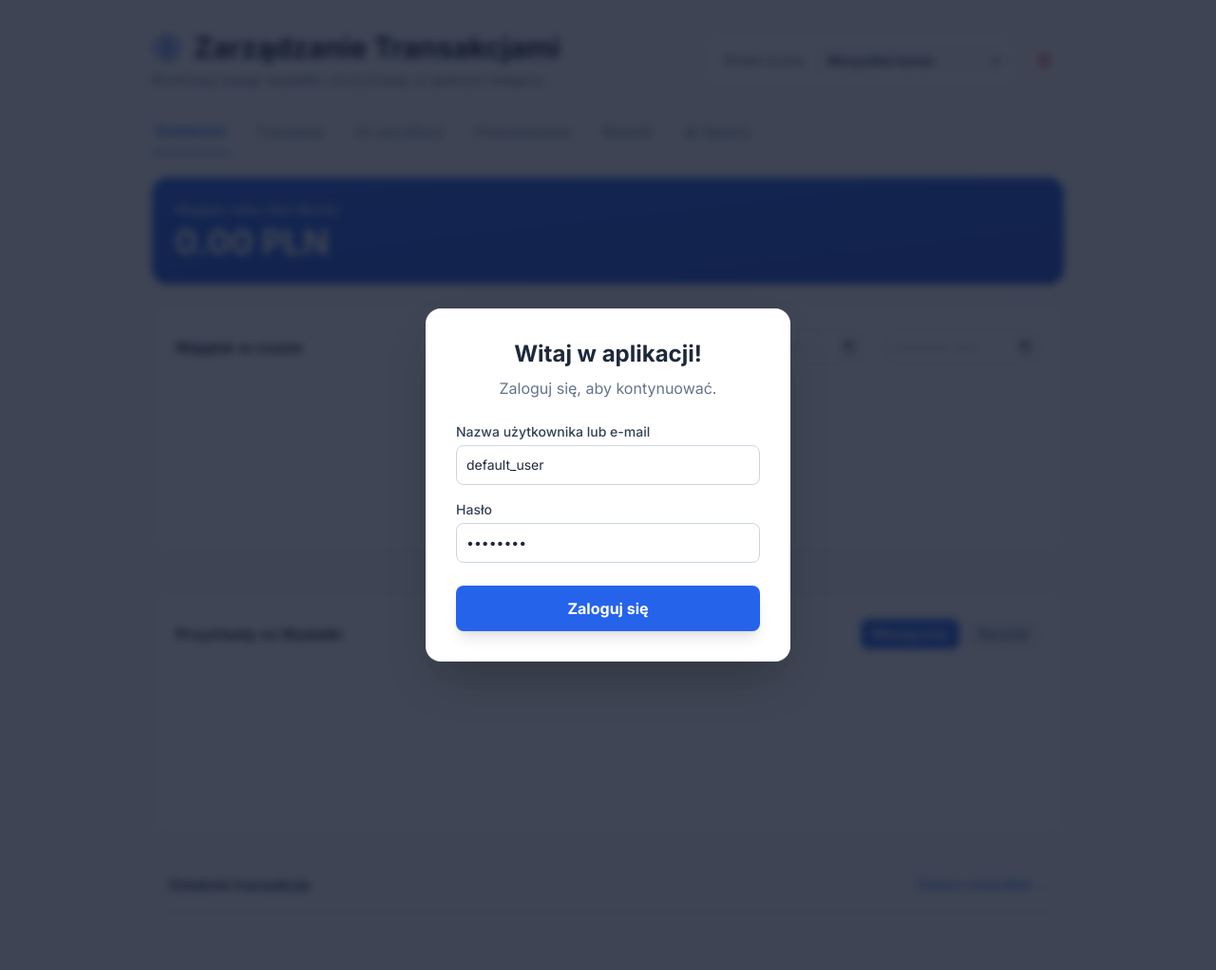
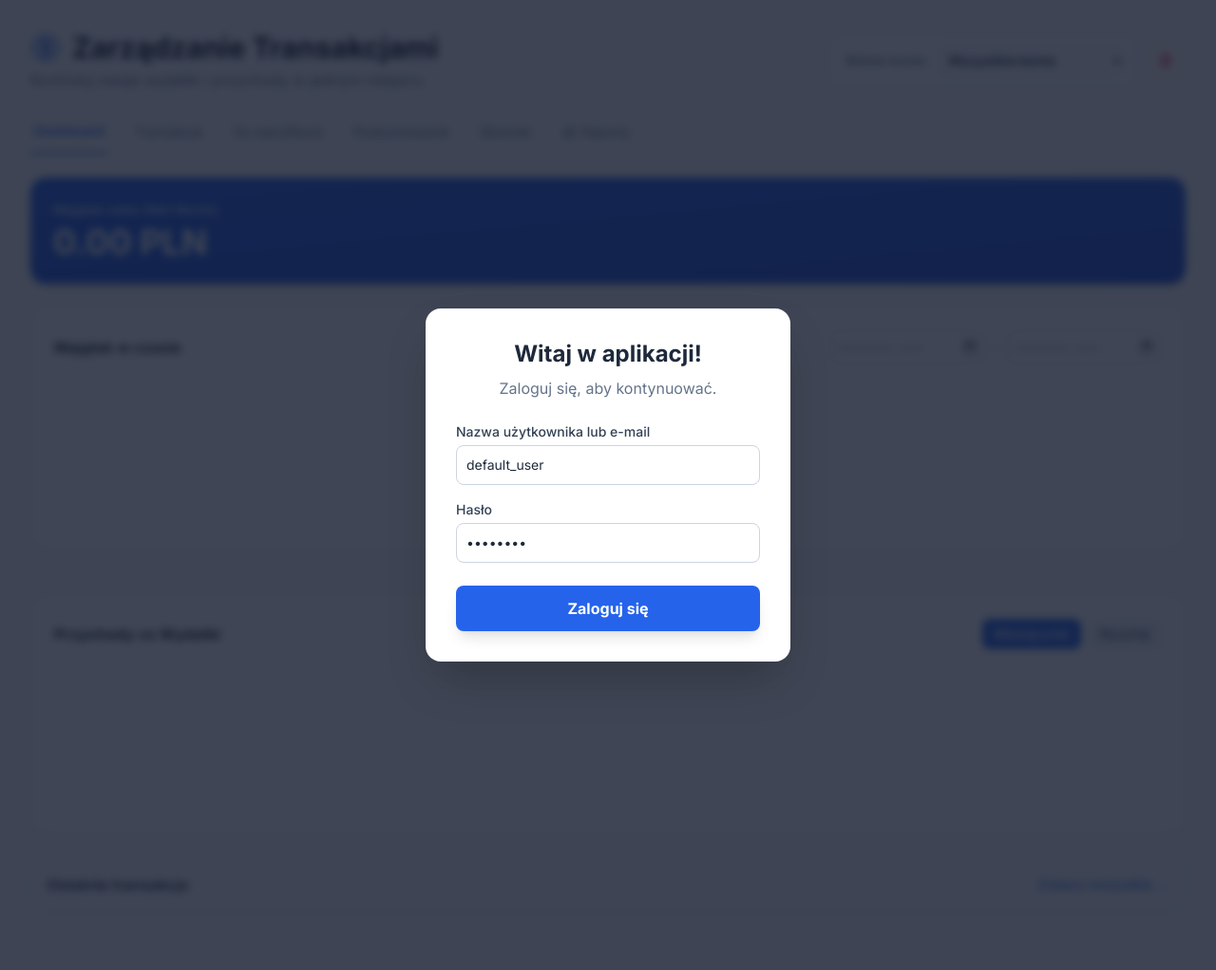
Before and after one commit to jakim87/home_budget, a Flask app: page / in a window 1280 px wide. Shown: the whole page at 95% size. Run offline with Flask 3, Linux system fonts and the light colour scheme; a map, chart or similar area stays blank; some libraries are stand-ins or nearby versions.

Commit message:
fix(ui): kolumna Akcje w historii operacji zawsze widoczna
Tabela historii ma naturalną szerokość ~1075 px, a kontener treści był
ograniczony do max-w-5xl (960 px) — kolumna "Akcje" wypadała poza kadr za
łatwym do przeoczenia poziomym scrollem. Limit podniesiony do max-w-7xl;
switchTab() nadpisywał klasę przy każdym przełączeniu zakładki, więc zmiana
musiała objąć też 06_tabs.js (raporty nadal na pełną szerokość).

Ikony edycji/podziału/usuwania miały opacity-0 do czasu najechania na wiersz,
przez co kolumna wyglądała na pustą nawet po przewinięciu.

Co-Authored-By: Claude Opus 5 <noreply@anthropic.com>

```diff
--- a/app/static/js/06_tabs.js
+++ b/app/static/js/06_tabs.js
@@ -12,11 +12,13 @@ function switchTab(tabName) {
     activeBtn.classList.remove('tab-inactive');
     activeBtn.classList.add('tab-active');
 
+    // Raporty korzystają z pełnej szerokości okna; pozostałe zakładki mają limit
+    // (max-w-7xl — węższy nie mieści 8-kolumnowej tabeli historii operacji).
     const container = document.getElementById('main-container');
     if (tabName === 'reports') {
-        container.classList.remove('max-w-5xl');
+        container.classList.remove('max-w-7xl');
     } else {
-        container.classList.add('max-w-5xl');
+        container.classList.add('max-w-7xl');
     }
 
     if (tabName === 'dashboard') renderDashboard();
--- a/app/static/js/11_transactions.js
+++ b/app/static/js/11_transactions.js
@@ -312,7 +312,7 @@ function renderTransactions() {
                         ${isVirtual ? `
                             <span class="text-xs font-semibold text-indigo-500 bg-indigo-100 px-2 py-1 rounded-md inline-block">Zaplanowana</span>
                         ` : `
-                        <div class="flex justify-center items-center gap-1 opacity-0 group-hover:opacity-100 transition-opacity">
+                        <div class="flex justify-center items-center gap-1">
                             <button onclick="startInlineEdit(${t.id})" title="Edytuj" class="p-1.5 text-slate-400 hover:text-blue-600 hover:bg-blue-50 rounded-md transition-colors focus:outline-none">
                                 <svg class="w-4 h-4" fill="none" stroke="currentColor" viewBox="0 0 24 24"><path stroke-linecap="round" stroke-linejoin="round" stroke-width="2" d="M11 5H6a2 2 0 00-2 2v11a2 2 0 002 2h11a2 2 0 002-2v-5m-1.414-9.414a2 2 0 112.828 2.828L11.828 15H9v-2.828l8.586-8.586z"></path></svg>
                             </button>
--- a/app/templates/base.html
+++ b/app/templates/base.html
@@ -28,7 +28,9 @@
         <p id="staging-progress-label" class="text-xs text-slate-400 mt-1.5 text-center">Możesz przejść do innej zakładki — operacja trwa w tle.</p>
     </div>
 
-    <div id="main-container" class="max-w-5xl mx-auto px-4 sm:px-6 lg:px-8 mt-8">
+    <!-- max-w-7xl, bo tabela historii operacji ma naturalną szerokość ~1075 px (8 kolumn);
+         w max-w-5xl (960 px treści) kolumna "Akcje" wypadała poza kadr za poziomym scrollem. -->
+    <div id="main-container" class="max-w-7xl mx-auto px-4 sm:px-6 lg:px-8 mt-8">
         <header class="mb-8 flex flex-col md:flex-row md:justify-between md:items-center gap-4">
             <div>
                 <h1 class="text-3xl font-bold text-slate-900 flex items-center gap-3">
```
